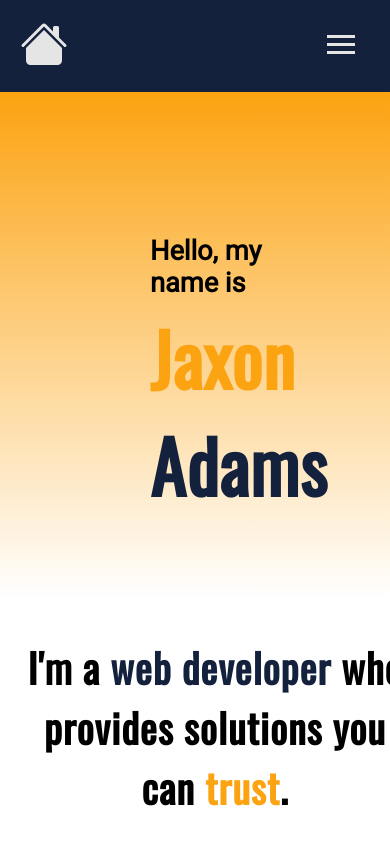
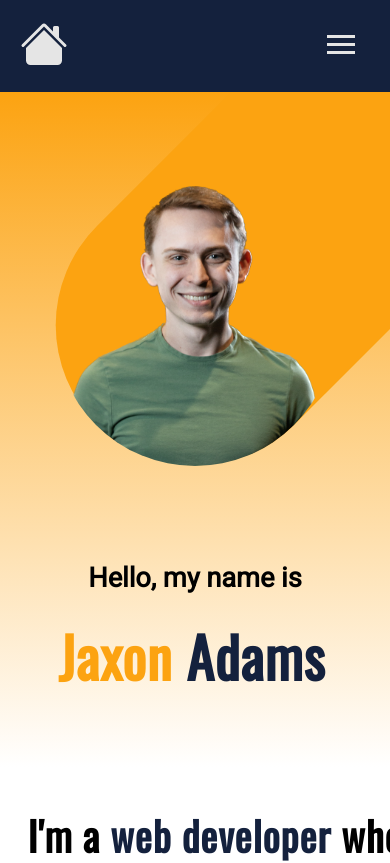
Before and after one commit to JaxonAdams/fluffy-octo-fishstick, a React (Create React App) app in the folder client/: page / in a window 390 px wide. Shown: the top 863 px of the page. Built offline with nearby package versions, Linux system fonts and the light colour scheme; the HTML template or start-up script is replaced by a standard one.

Commit message:
finished media queries for hero component

```diff
--- a/client/src/components/hero/Hero.css
+++ b/client/src/components/hero/Hero.css
@@ -123,3 +123,97 @@
     margin-left: 100px;
   }
 }
+
+@media screen and (max-width: 1055px) {
+  .profile-img {
+    transform: scale(1);
+  }
+
+  .profile-bg {
+    transform: rotate(45deg) scale(1);
+    bottom: -62px;
+    left: 160px;
+  }
+
+  .hero-title {
+    font-size: 3.5rem;
+  }
+
+  .container-left {
+    margin-right: 0;
+  }
+
+  .hero-title, .hero-subtitle {
+    margin-right: 0;
+    padding-right: 0;
+  }
+
+  .container-right {
+    margin-left: 0;
+  }
+}
+
+@media screen and (max-width: 855px) {
+  .hero {
+    flex-flow: column-reverse;
+    justify-content: space-between;
+    height: 80vh;
+  }
+
+  .hero-title {
+    margin: 0;
+    padding: 20px;
+  }
+
+  .hero-container {
+    margin: 0px;
+    padding: 0px;
+  }
+
+  .container-left {
+    margin-top: 50px;
+  }
+
+  .container-right {
+    margin-bottom: 120px;
+  }
+
+  .profile-img {
+    transform: scale(1);
+    bottom: -200px;
+  }
+
+  .profile-bg {
+    transform: rotate(45deg) scale(1);
+    bottom: -262px;
+    left: 160px;
+  }
+}
+
+@media screen and (max-width: 400px) {
+  .container-left {
+    margin: 0 0 50px 0;
+  }
+
+  .container-right {
+    margin-bottom: 80px;
+  }
+
+  .profile-img {
+    transform: scale(0.8);
+    bottom: -100px;
+  }
+
+  .profile-bg {
+    transform: rotate(45deg) scale(0.8);
+    bottom: -193px;
+    left: 128px;
+  }
+}
+
+@media screen and (max-width: 350px) {
+  .hero-title, .hero-subtitle {
+    text-align: center;
+    font-size: 3rem;
+  }
+}
```
